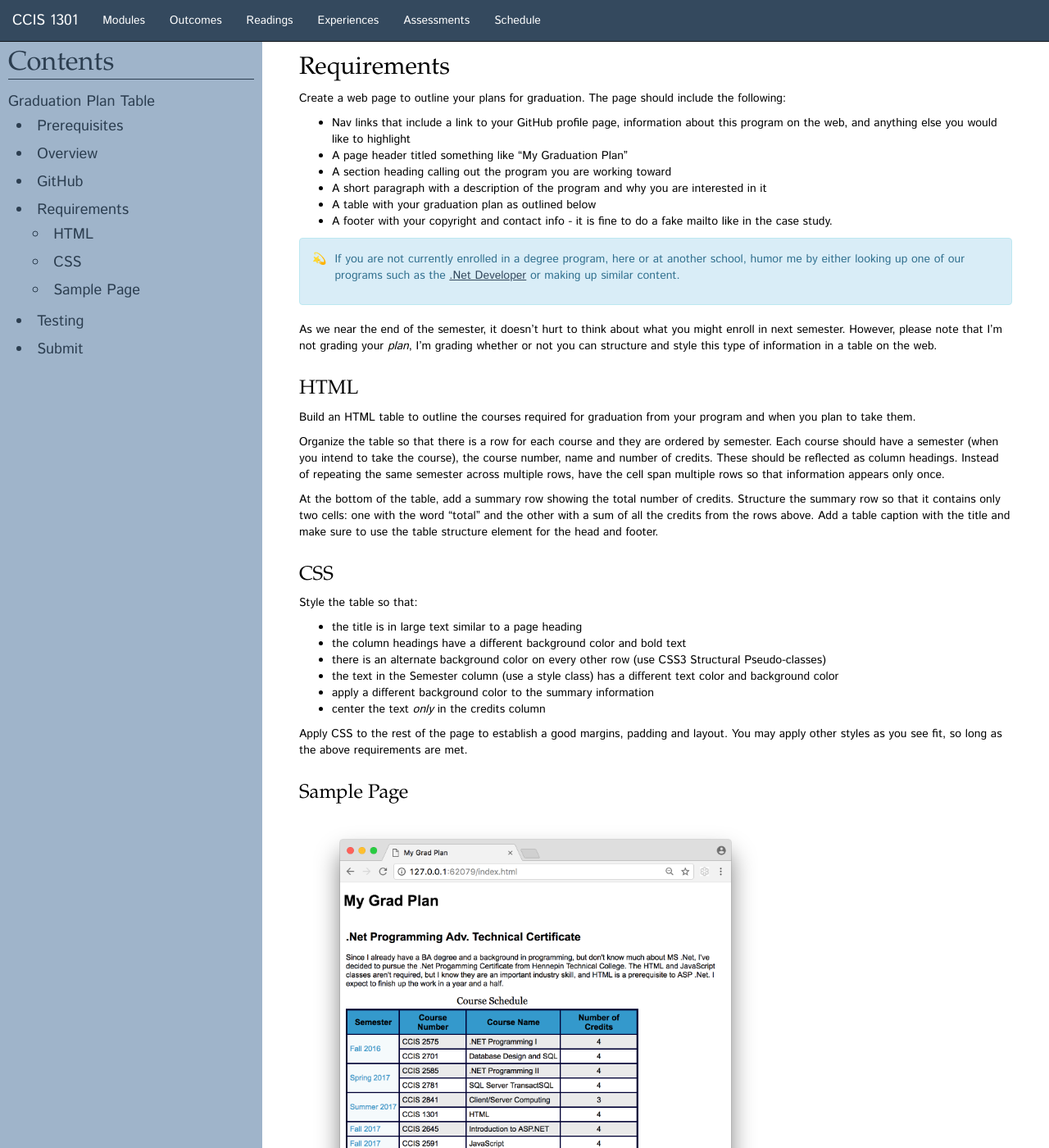
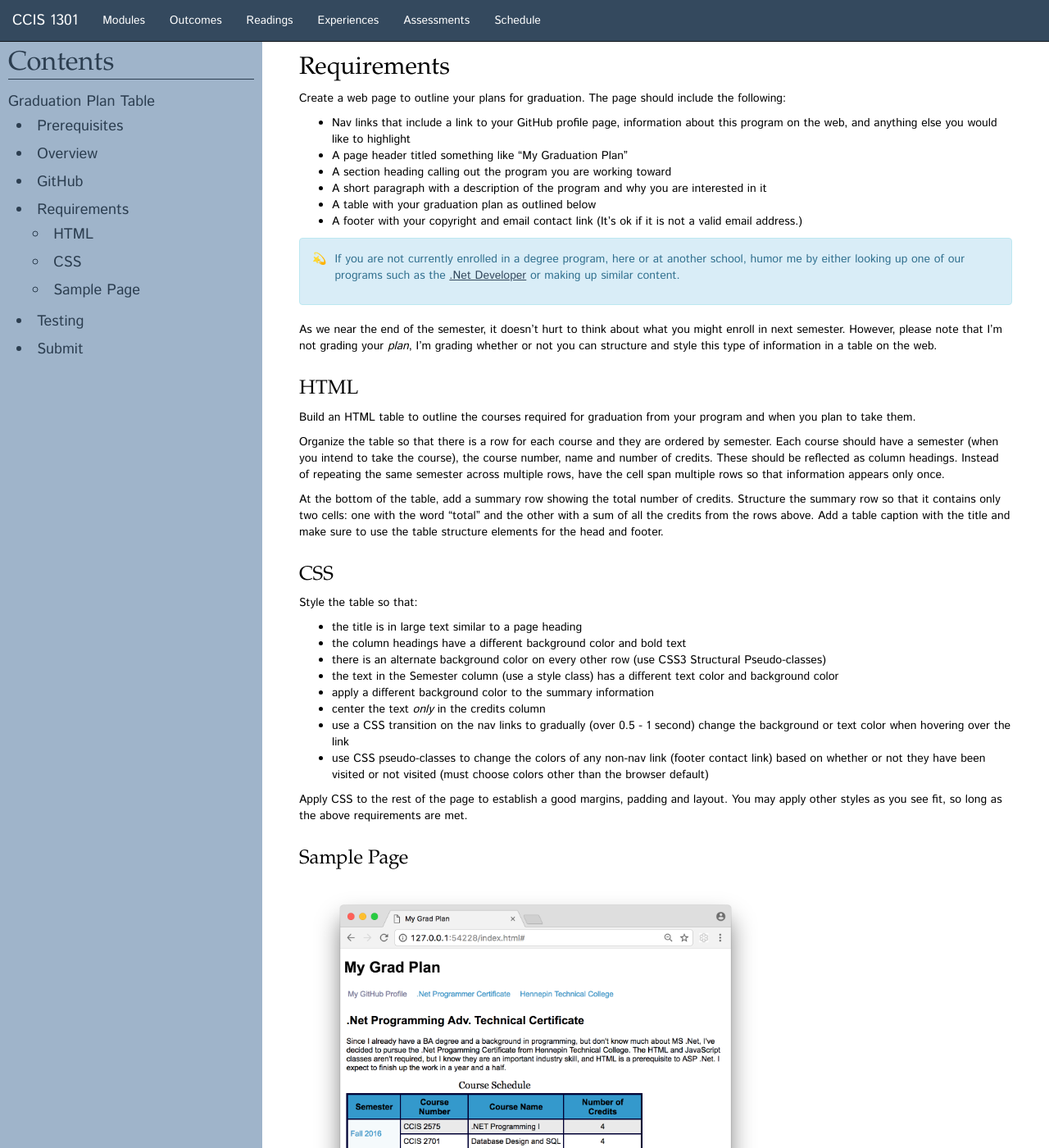
Before and after one commit to htc-ccis1301/fall-2017, a Jekyll site: the page built from _experiences/grad-plan-table.md, in a window 1280 px wide and 1400 px high, scrolled down 553 px. Shown: the whole window at 82% size. Built offline with Jekyll 4.4.1, drawn with Linux system fonts in a browser that asks for light colours; emoji names are drawn with the system emoji font; some web fonts are replaced.

Commit message:
assignment tweaks

```diff
--- a/_experiences/grad-plan-table.md
+++ b/_experiences/grad-plan-table.md
@@ -29,7 +29,7 @@ Create a web page to outline your plans for graduation.  The page should include
 - A section heading calling out the program you are working toward
 - A short paragraph with a description of the program and why you are interested in it
 - A table with your graduation plan as outlined below
-- A footer with your copyright and contact info - it is fine to do a fake mailto like in the case study.
+- A footer with your copyright and email contact link (It's ok if it is not a valid email address.)
 
 {% include alert.html type="tip"
     content="If you are not currently enrolled in a degree program, here or at another school, humor me by either looking up one of our programs such as the [.Net Developer](https://www.hennepintech.edu/program/awards/411) or making up similar content."
@@ -42,7 +42,7 @@ Build an HTML table to outline the courses required for graduation from your pro
 
 Organize the table so that there is a row for each course and they are ordered by semester. Each course should have a semester (when you intend to take the course), the course number, name and number of credits.  These should be reflected as column headings.  Instead of repeating the same semester across multiple rows, have the cell span multiple rows so that information appears only once.
 
-At the bottom of the table, add a summary row showing the total number of credits. Structure the summary row so that it contains only two cells: one with the word "total" and the other with a sum of all the credits from the rows above. Add a table caption with the title and make sure to use the table structure element for the head and footer.
+At the bottom of the table, add a summary row showing the total number of credits. Structure the summary row so that it contains only two cells: one with the word "total" and the other with a sum of all the credits from the rows above. Add a table caption with the title and make sure to use the table structure elements for the head and footer.
 
 ### CSS
 Style the table so that:
@@ -53,6 +53,8 @@ Style the table so that:
 - the text in the Semester column (use a style class) has a different text color and background color
 - apply a different background color to the summary information
 - center the text *only* in the credits column
+- use a CSS transition on the nav links to gradually (over 0.5 - 1 second) change the background or text color when hovering over the link
+- use CSS pseudo-classes to change the colors of any non-nav link (footer contact link) based on whether or not they have been visited or not visited (must choose colors other than the browser default)
 
 Apply CSS to the rest of the page to establish a good margins, padding and layout. You may apply other styles as you see fit, so long as the above requirements are met.
 
```
Also changed, not shown: _experiences/simple-media-page.md (+1 -4 lines), assets/images/tables-media/sample-grad-table.png.
